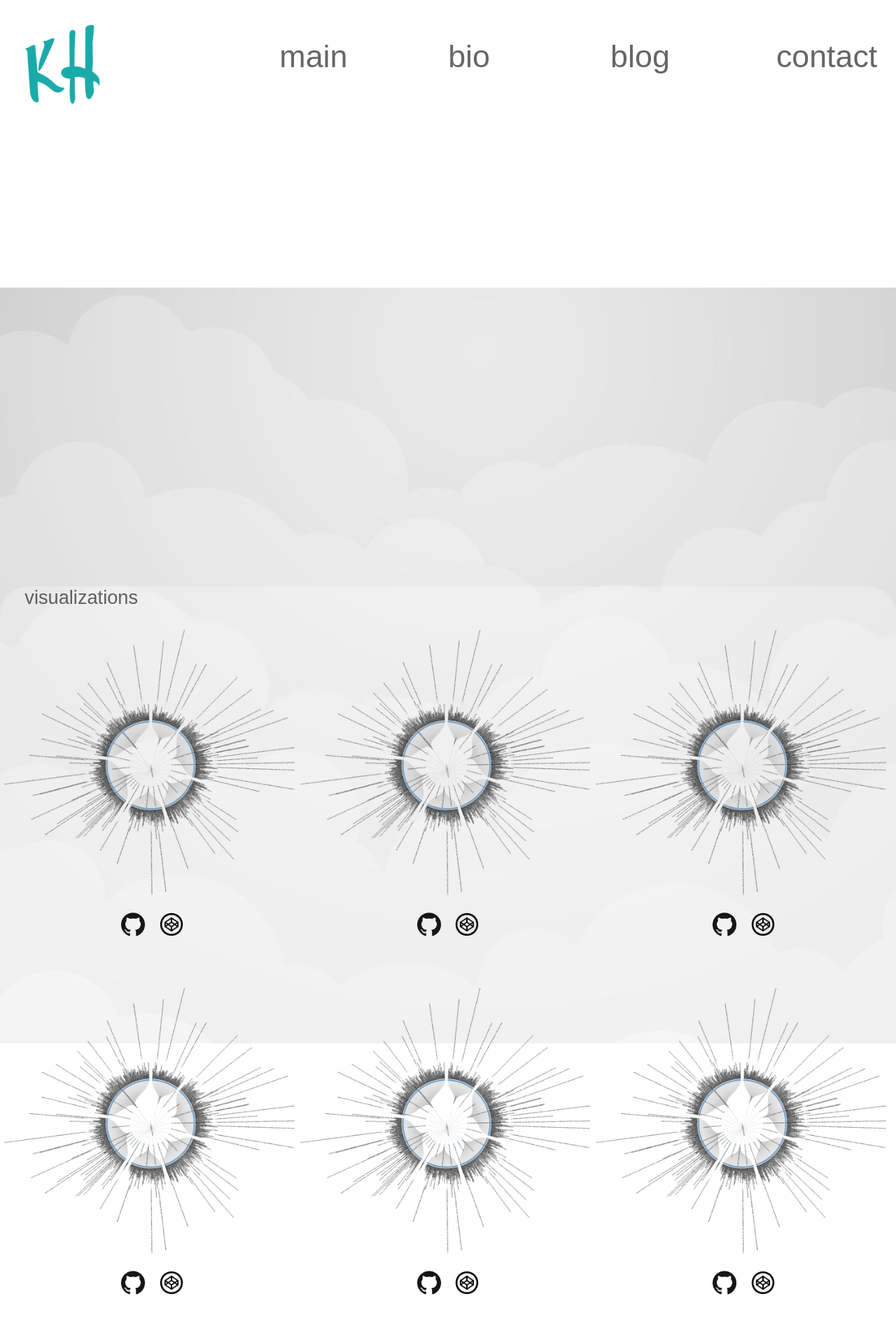
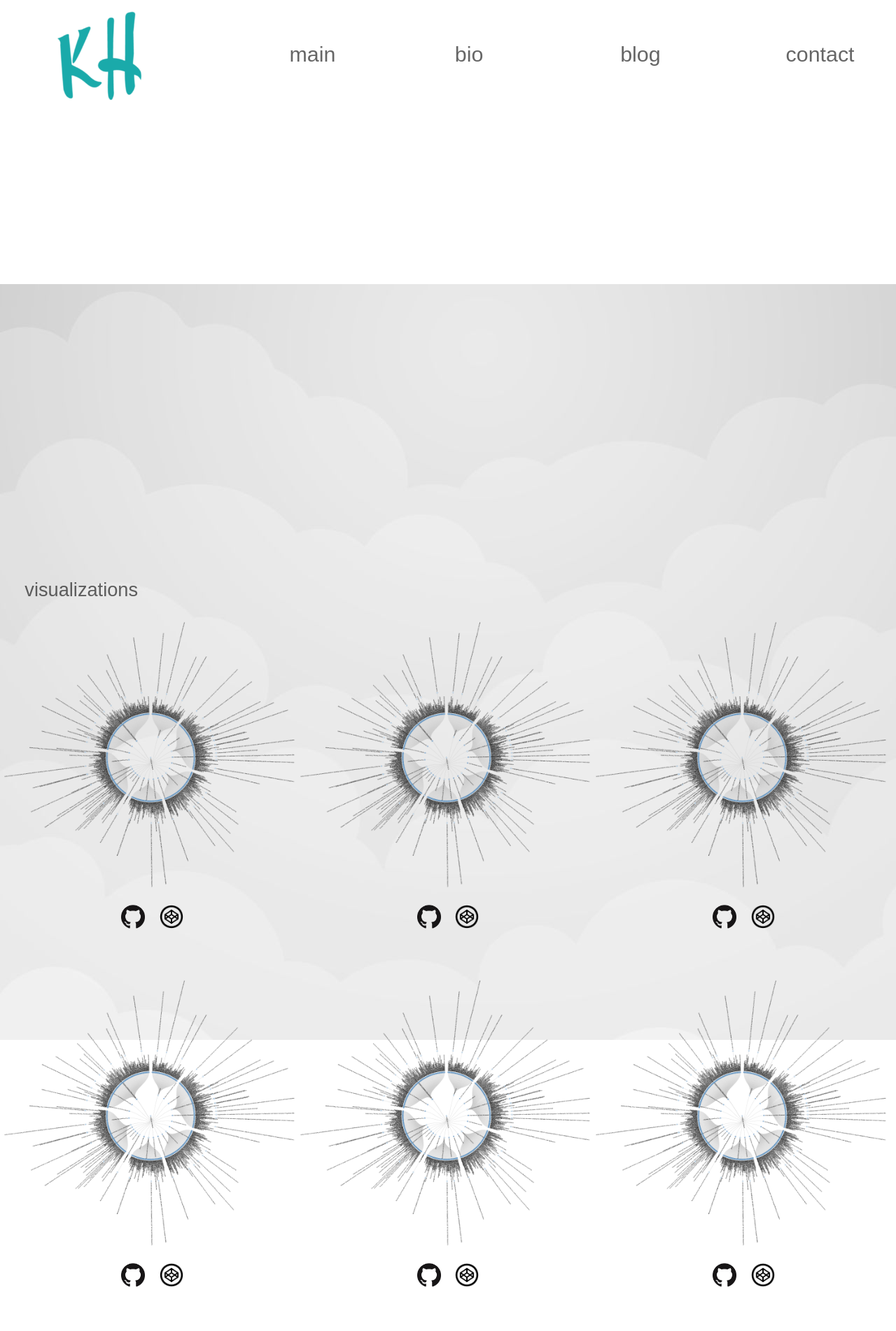
Before and after one commit to bizzcat/codeguild, a Django app: page / in a window 1280 px wide. Shown: the whole page at 70% size. Run offline with Django 3.2, Linux system fonts and the light colour scheme; some libraries are stand-ins or nearby versions.

Commit message:
updating final

```diff
--- a/final/tree/kw_data/kw_data/static/kw_data/index.css
+++ b/final/tree/kw_data/kw_data/static/index/index.css
@@ -47,14 +47,14 @@ a {
 
 
 .navbar {
-  padding: 0.4em;
+  padding: 0em;
   display: flex;
   align-items: center;
   justify-content: center;
 }
 
 .logo {
-  padding: 2% 14% 0% 2%;
+  margin: 1% 10% 0% 6%;
   width: 10%;
   height: 10%;
 }
@@ -65,16 +65,16 @@ a {
 }
 
 .nav {
-  font-size: 2.8em;
+  font-size: 1.9em;
   font-family: sans-serif;
   color: rgba(0,0,0,0.6);
   margin: 1% 3% 1% 3%;
   padding: 1% 3% 1% 3%;
-  width: 7%;
-  height: 1.1em;
-  border-style: none none groove none;
+  width: 6%;
+  height: 6%;
+  border-style: outset outset none outset;
   border-color: rgba(0,0,0,0);
-  border-radius: 0.5em;
+  border-radius: 0.5em 0.5em 0em 0em;
 }
 
 .nav:hover {
@@ -86,7 +86,7 @@ a {
 }
 
 .chapter {
-  background-color: rgba(360,360,360,0.25);
+  /*background-color: rgba(360,360,360,0.25);*/
   border: 0em none;
   border-radius: 2.5em;
 }
--- a/final/tree/kw_data/kw_data/templates/kw_data/index.html
+++ b/final/tree/kw_data/kw_data/templates/kw_data/index.html
@@ -1,17 +1,17 @@
 {% load staticfiles %}
 
 <!DOCTYPE html>
-<html style="background: url({% static 'kw_data/cloud-background.jpg' %}) no-repeat center center fixed; ">
+<html style="background: url({% static 'index/cloud-background.jpg' %}) no-repeat center center fixed; ">
   <head>
     <meta charset="utf-8">
     <title>KH portfolio</title>
-    <link href="{% static 'kw_data/index.css' %}" rel="stylesheet">
+    <link href="{% static 'index/index.css' %}" rel="stylesheet">
   </head>
   <body>
 
     <div class='navbar'>
       <section class='logo'>
-        <img src="{% static 'kw_data/logo.png' %}"></img>
+        <img src="{% static 'index/logo.png' %}"></img>
       </section>
       <p class='nav'>
         main
@@ -38,30 +38,34 @@
 
     <div class='chapter'>
       <p class='chapter-logo'>visualizations</p>
-      <!-- <img src="{% static 'kw_data/visualizations-logo.png' %}" class='container-logo'></img> -->
+      <!-- <img src="{% static 'index/visualizations-logo.png' %}" class='container-logo'></img> -->
       <div class='container'>
 
         <section class='demo'>
-          <img src="{% static 'kw_data/radial-collapsible.png' %}" class='avatar'></img>
+          <a href="{% url 'radial_collapsible' %}">
+            <img src="{% static 'index/radial-collapsible.png' %}" class='avatar'></img>
+          </a>
           <div class='buttons'>
-            <img src="{% static 'kw_data/github.png' %}" class='github-button'></img>
-            <img src="{% static 'kw_data/codepen.png' %}" class='codepen-button'></img>
+            <img src="{% static 'index/github.png' %}" class='github-button'></img>
+          <a href="https://codepen.io/bizzcat/pen/ezpryq">
+            <img src="{% static 'index/codepen.png' %}" class='codepen-button'></img>
+          </a>
           </div>
         </section>
 
         <section class='demo'>
-          <img src="{% static 'kw_data/radial-collapsible.png' %}" class='avatar'></img>
+          <img src="{% static 'index/radial-collapsible.png' %}" class='avatar'></img>
           <div class='buttons'>
-            <img src="{% static 'kw_data/github.png' %}" class='github-button'></img>
-            <img src="{% static 'kw_data/codepen.png' %}" class='codepen-button'></img>
+            <img src="{% static 'index/github.png' %}" class='github-button'></img>
+            <img src="{% static 'index/codepen.png' %}" class='codepen-button'></img>
           </div>
         </section>
 
         <section class='demo'>
-          <img src="{% static 'kw_data/radial-collapsible.png' %}" class='avatar'></img>
+          <img src="{% static 'index/radial-collapsible.png' %}" class='avatar'></img>
           <div class='buttons'>
-            <img src="{% static 'kw_data/github.png' %}" class='github-button'></img>
-            <img src="{% static 'kw_data/codepen.png' %}" class='codepen-button'></img>
+            <img src="{% static 'index/github.png' %}" class='github-button'></img>
+            <img src="{% static 'index/codepen.png' %}" class='codepen-button'></img>
           </div>
         </section>
 
```
Also changed, not shown: other parts of final/tree/kw_data/kw_data/static/index/index.css (+2 -2 lines), other parts of final/tree/kw_data/kw_data/templates/kw_data/index.html (+14 -14 lines), final/tree/kw_data/kw_data/static/index/Octocat.png (renamed from final/tree/kw_data/kw_data/static/kw_data/Octocat.png), final/tree/kw_data/kw_data/static/index/bio.png (renamed from final/tree/kw_data/kw_data/static/kw_data/bio.png), final/tree/kw_data/kw_data/static/index/blog.png (renamed from final/tree/kw_data/kw_data/static/kw_data/blog.png), final/tree/kw_data/kw_data/static/index/cloud-background.jpg (renamed from final/tree/kw_data/kw_data/static/kw_data/cloud-background.jpg), final/tree/kw_data/kw_data/static/index/codepen.png (renamed from final/tree/kw_data/kw_data/static/kw_data/codepen.png), final/tree/kw_data/kw_data/static/index/contact.png (renamed from final/tree/kw_data/kw_data/static/kw_data/contact.png), final/tree/kw_data/kw_data/static/index/github.png (renamed from final/tree/kw_data/kw_data/static/kw_data/github.png), final/tree/kw_data/kw_data/static/index/index.js (renamed from final/tree/kw_data/kw_data/static/kw_data/index.js), final/tree/kw_data/kw_data/static/index/logo.png (renamed from final/tree/kw_data/kw_data/static/kw_data/logo.png), final/tree/kw_data/kw_data/static/index/main1.png (renamed from final/tree/kw_data/kw_data/static/kw_data/main1.png), final/tree/kw_data/kw_data/static/index/main2.png (renamed from final/tree/kw_data/kw_data/static/kw_data/main2.png), final/tree/kw_data/kw_data/static/index/radial-collapsible.png (renamed from final/tree/kw_data/kw_data/static/kw_data/radial-collapsible.png), 3 more files.
